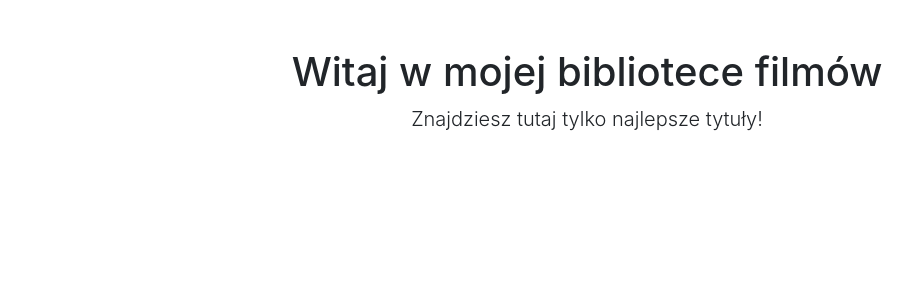
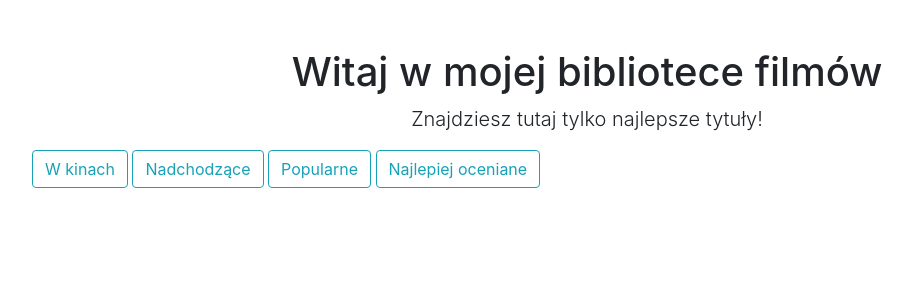
Before and after one commit to Kamaz0/movies_catalogue, a Flask app: page /?list_type=now_playing in a window 1280 px wide. Shown: the part 56-356 px from the top of the page, without its empty margins (53-965 px from the left). Run offline with Flask 2, Linux system fonts and the light colour scheme; data that the repository does not hold is empty; some libraries are stand-ins or nearby versions.

Commit message:
Added dynamic lists

```diff
--- a/main.py
+++ b/main.py
@@ -7,9 +7,8 @@ app = Flask(__name__)
 @app.route('/')
 def homepage():
     selected_list = request.args.get('list_type', "popular")
-    movies = tmdb_client.get_popular_movies()["results"][:8]
-    # movies = tmdb_client.get_movies(how_many=8, list_type=selected_list)
-    print(movies)
+    # movies = tmdb_client.get_popular_movies()["results"][:8]
+    movies = tmdb_client.get_movies(how_many=8,list_type=selected_list)
     return render_template("homepage.html", movies=movies, current_list=selected_list)
 
 @app.context_processor
--- a/templates/homepage.html
+++ b/templates/homepage.html
@@ -7,6 +7,12 @@
        <h1 class="mt-5">Witaj w mojej bibliotece filmów</h1>
        <p class="lead">Znajdziesz tutaj tylko najlepsze tytuły!</p>
    </div>
+   <div class="col-lg-12 mb-4">
+    <a href="{{ url_for('homepage', list_type="now_playing") }}" class="btn btn-outline-info">W kinach</a>
+    <a href="{{ url_for('homepage', list_type="upcoming") }}" class="btn btn-outline-info">Nadchodzące</a>
+    <a href="{{ url_for('homepage', list_type="popular") }}" class="btn btn-outline-info">Popularne</a>
+    <a href="{{ url_for('homepage', list_type="top_rated") }}" class="btn btn-outline-info">Najlepiej oceniane</a>
+    </div>
    {% for movie in movies %}
    <div class="col-lg-3 col-md-6 mb-4">
        <div class="card h-100">
--- a/tmdb_client.py
+++ b/tmdb_client.py
@@ -1,17 +1,17 @@
 import requests
 
-# def get_movies(how_many):
-#     data = get_popular_movies()
-#     return data["results"][:8]
+def get_movies(how_many, list_type="popular"):
+    data = get_movies_list(list_type)
+    return data["results"][:8]
 
-def get_popular_movies():
-    endpoint = "https://api.themoviedb.org/3/movie/popular"
-    api_token = "eyJhbGciOiJIUzI1NiJ9.eyJhdWQiOiI0YjAyZjQzYjk2OWVlNDA0MzlmZWRiNGVjYTg4MDY2MCIsInN1YiI6IjVlZjFmYWE4OWE4YThhMDAzNWIzM2JiNiIsInNjb3BlcyI6WyJhcGlfcmVhZCJdLCJ2ZXJzaW9uIjoxfQ.6N3KWEo00EXD6NuRFb4qA0Jgk7s5KpJVhhvtv39jjhE"
-    headers = {
-        "Authorization": f"Bearer {api_token}"
-    }
-    response = requests.get(endpoint, headers=headers)
-    return response.json()
+# def get_popular_movies():
+#     endpoint = "https://api.themoviedb.org/3/movie/popular"
+#     api_token = "eyJhbGciOiJIUzI1NiJ9.eyJhdWQiOiI0YjAyZjQzYjk2OWVlNDA0MzlmZWRiNGVjYTg4MDY2MCIsInN1YiI6IjVlZjFmYWE4OWE4YThhMDAzNWIzM2JiNiIsInNjb3BlcyI6WyJhcGlfcmVhZCJdLCJ2ZXJzaW9uIjoxfQ.6N3KWEo00EXD6NuRFb4qA0Jgk7s5KpJVhhvtv39jjhE"
+#     headers = {
+#         "Authorization": f"Bearer {api_token}"
+#     }
+#     response = requests.get(endpoint, headers=headers)
+#     return response.json()
 
 def get_movies_list(list_type):
     endpoint = f"https://api.themoviedb.org/3/movie/{list_type}"
```
